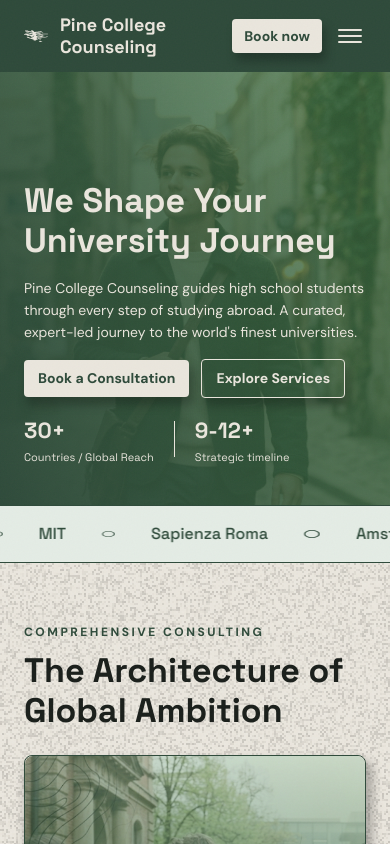
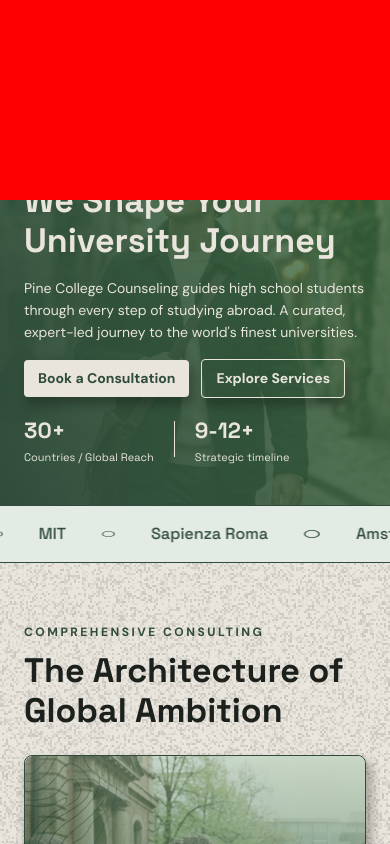
Before and after one commit to Pine2026/pine-counseling, a Next.js app: page / in a window 390 px wide. Shown: the top 844 px of the page. Built offline with nearby package versions, Linux system fonts and the light colour scheme.

Commit message:
DEBUG: add red diagnostic rectangle above header on mobile

```diff
--- a/components/Nav.tsx
+++ b/components/Nav.tsx
@@ -122,6 +122,11 @@ export default function Nav() {
 
   return (
     <>
+      {/* DEBUG: red diagnostic rectangle — remove after testing */}
+      <div
+        className="fixed inset-x-0 lg:hidden"
+        style={{ top: 0, height: 200, background: "red", zIndex: 9999, pointerEvents: "none" }}
+      />
       <nav
         className="fixed top-0 inset-x-0 z-50 bg-brand"
         style={{
```
